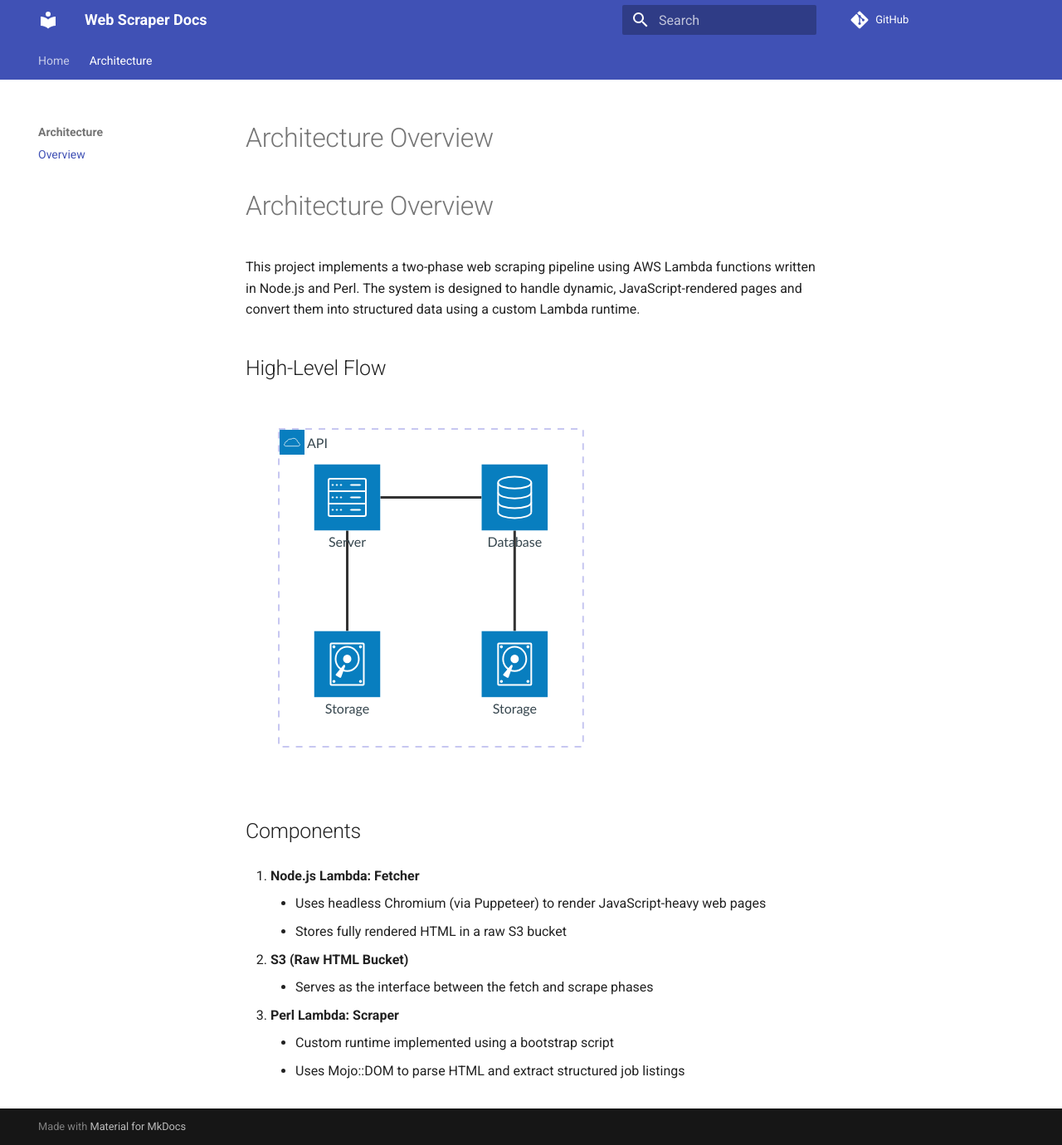
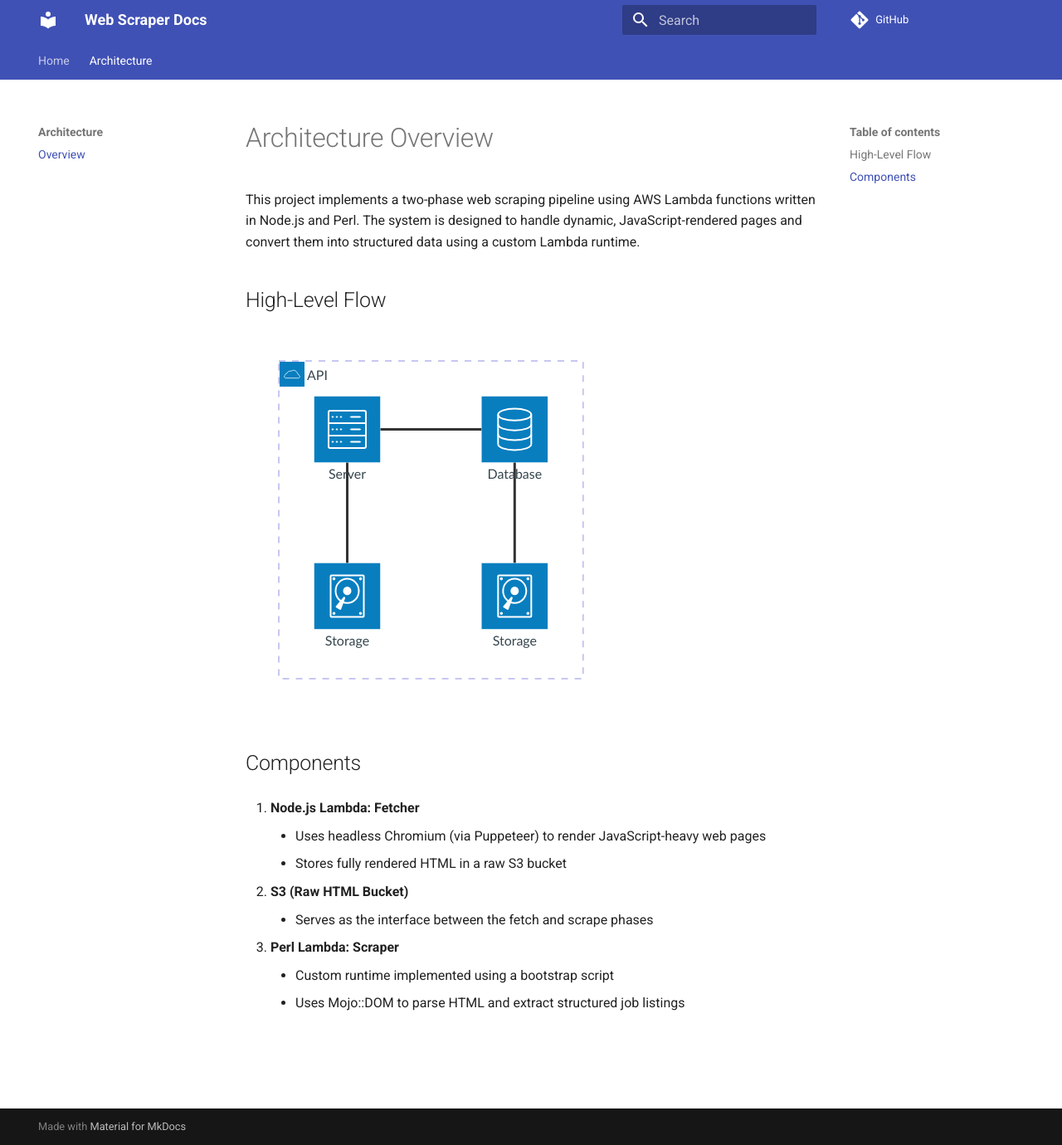
Before and after one commit to PhilNel/docs-web-scraper, an MkDocs documentation site: the page built from docs/architecture/overview.md, in a window 1280 px wide and 1380 px high. Shown: the whole window at 83% size. Built offline with MkDocs 1.6.1 and Material for MkDocs 9.7.7, drawn with Linux system fonts in a browser that asks for light colours; comment, search, counter and statistics services are not loaded.

Commit message:
Add Makefile and pipeline and fix small issue with double heading on Architecture Overview page

```diff
--- a/docs/architecture/overview.md
+++ b/docs/architecture/overview.md
@@ -1,5 +1,3 @@
-# Architecture Overview
-
 # Architecture Overview
 
 This project implements a two-phase web scraping pipeline using AWS Lambda functions written in Node.js and Perl. The system is designed to handle dynamic, JavaScript-rendered pages and convert them into structured data using a custom Lambda runtime.
```
Also changed, not shown: 3 other files.
